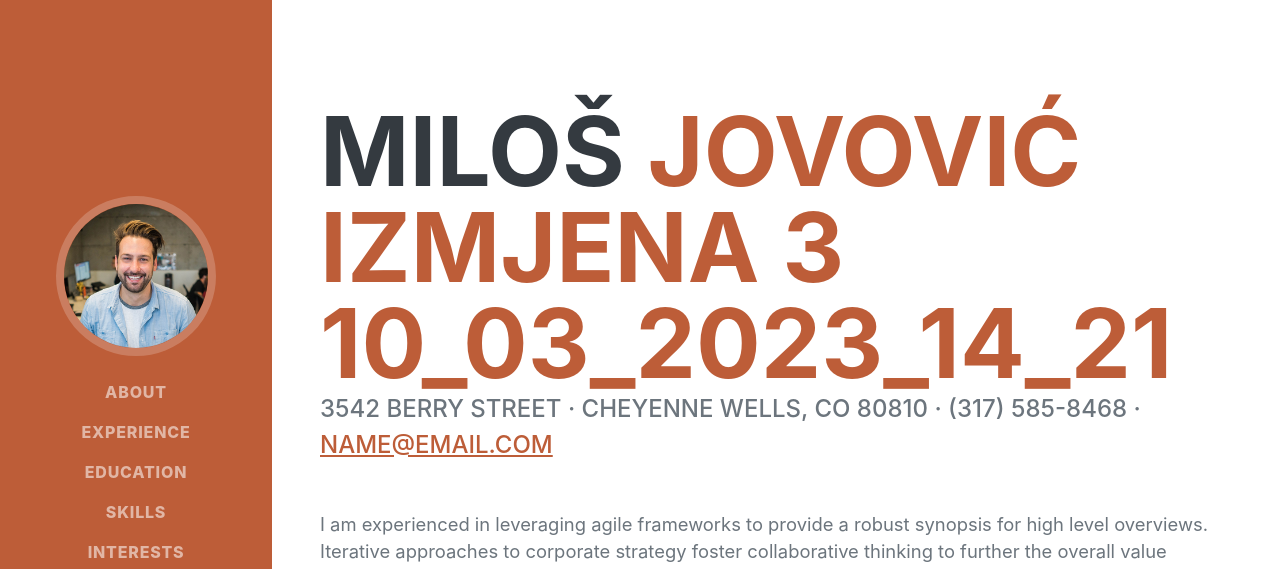
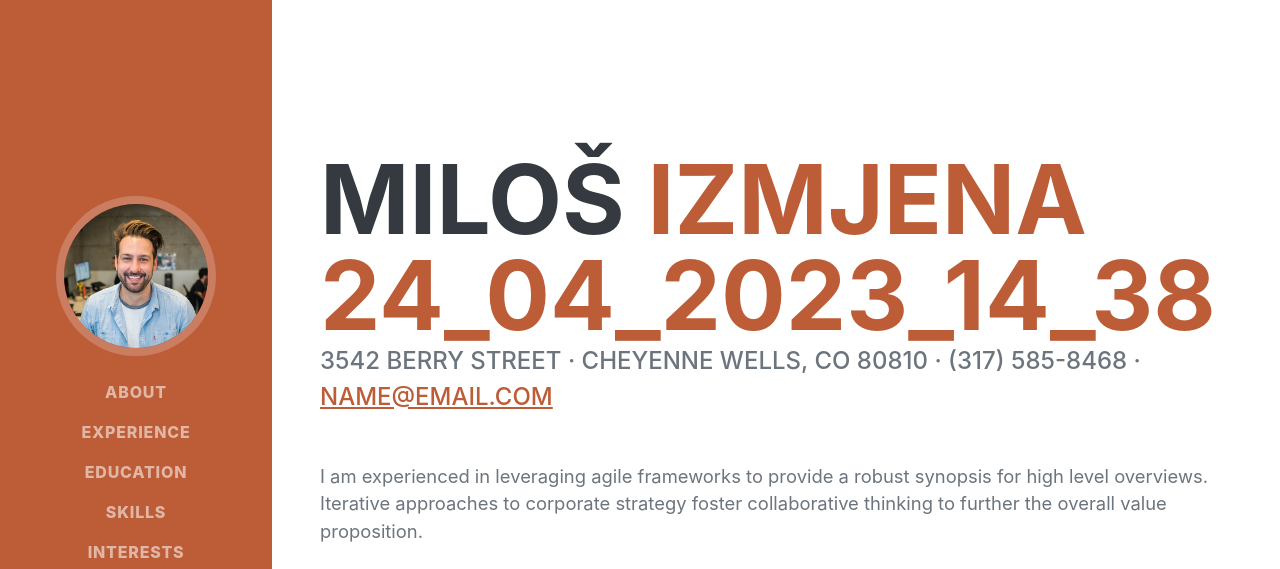
Before and after one commit to milosjovovic/milos_repo, a plain HTML site: page public/index.html in a window 1280 px wide. Shown: the top 569 px of the page. Drawn offline with nearby package versions, Linux system fonts and the light colour scheme; a web font is replaced by a local one.

Commit message:
Your branch is up to date with 'origin/milos_branch'. 	modified:   public/index.html

```diff
--- a/public/index.html
+++ b/public/index.html
@@ -41,7 +41,7 @@
                 <div class="resume-section-content">
                     <h1 class="mb-0">
                         Miloš
-                        <span class="text-primary">Jovović izmjena 3 10_03_2023_14_21</span>
+                        <span class="text-primary">Izmjena 24_04_2023_14_38</span>
                     </h1>
                     <div class="subheading mb-5">
                         3542 Berry Street · Cheyenne Wells, CO 80810 · (317) 585-8468 ·
```
